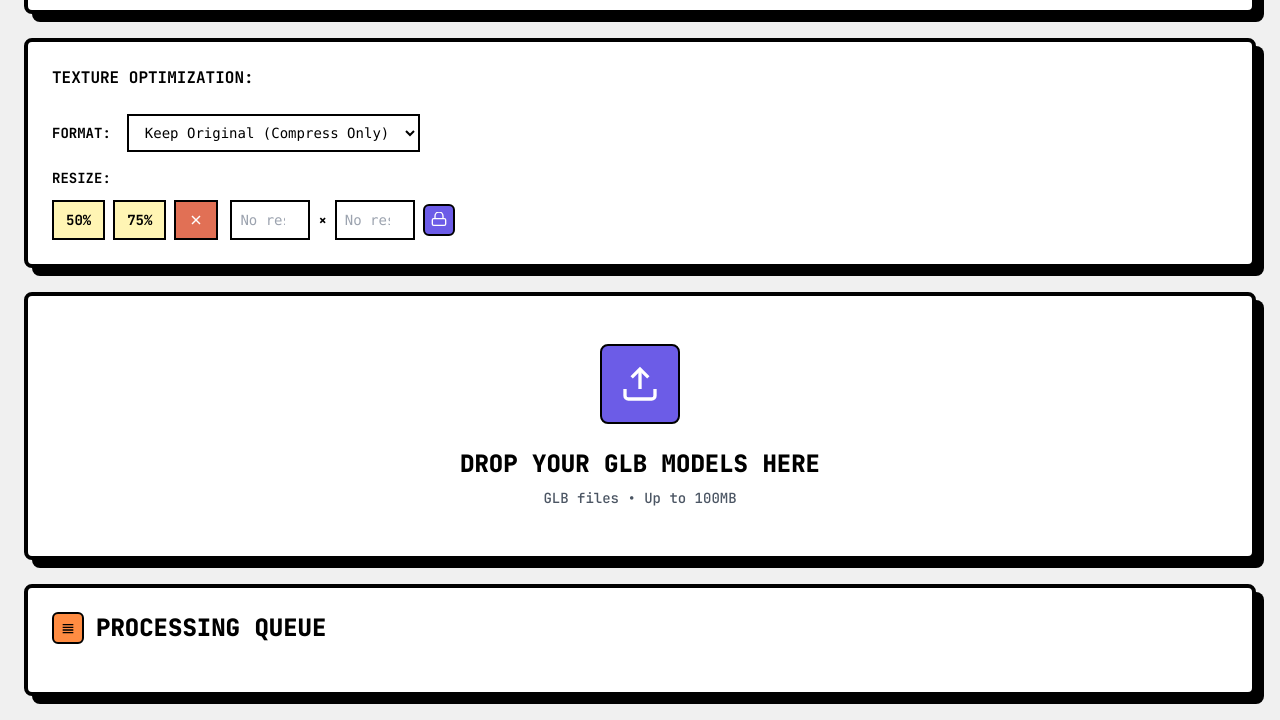
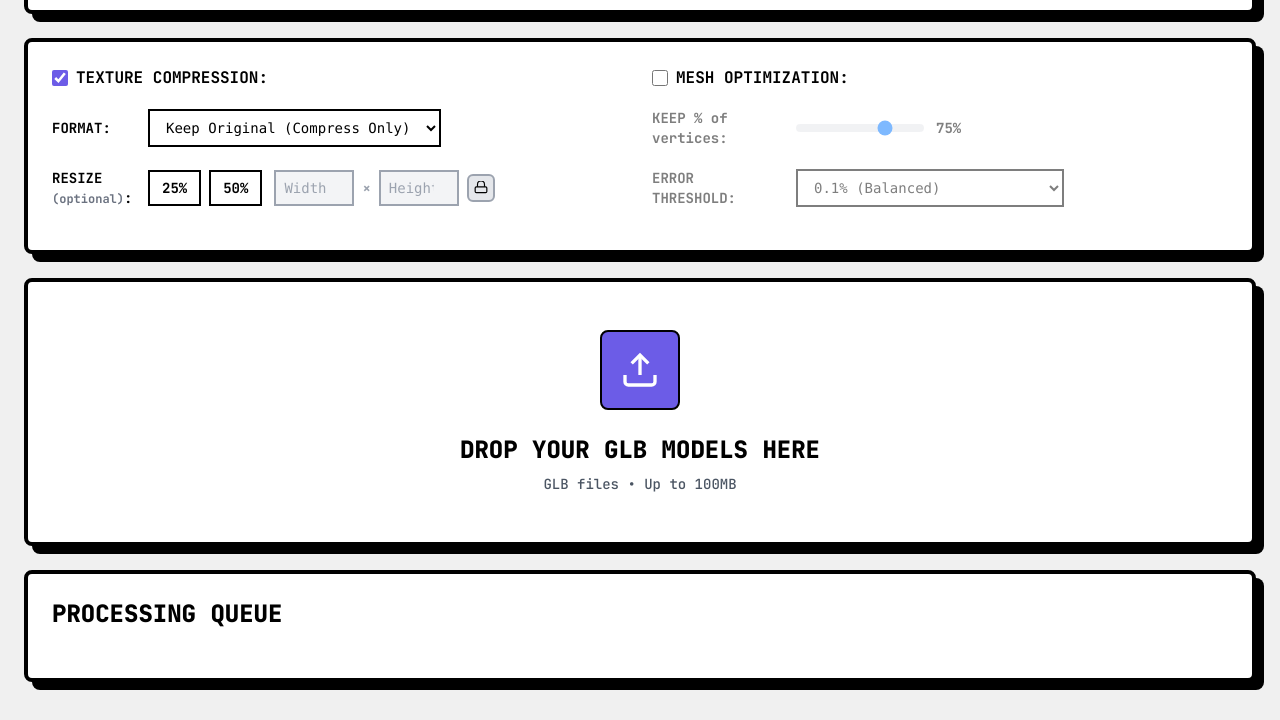
Before and after one commit to sweriko/smolglb, a website: page public/index.html in a window 1280 px wide. Shown: the part 118-838 px from the top of the page. Drawn offline with nearby package versions, Linux system fonts and the light colour scheme; a script that the page names is missing.

Commit message:
mesh optimization feature

```diff
--- a/public/index.html
+++ b/public/index.html
@@ -3,9 +3,12 @@
 <head>
     <meta charset="UTF-8">
     <meta name="viewport" content="width=device-width, initial-scale=1.0">
-    <title>smol textures</title>
+    <title>smol PRESS</title>
     <link rel="icon" type="image/png" href="favicon.png">
     <script src="https://cdn.tailwindcss.com"></script>
+    <script src="https://cdn.jsdelivr.net/npm/meshoptimizer@0.24.0/meshopt_decoder.min.js"></script>
+    <script src="https://cdn.jsdelivr.net/npm/meshoptimizer@0.24.0/meshopt_encoder.min.js"></script>
+    <script src="https://cdn.jsdelivr.net/npm/meshoptimizer@0.24.0/meshopt_simplifier.min.js"></script>
     <style>
         @import url('https://fonts.googleapis.com/css2?family=JetBrains+Mono:wght@400;500;700;800&display=swap');
         body {
@@ -35,7 +38,7 @@
                     <div class="flex items-center gap-2">
                         <h1 class="text-2xl sm:text-3xl lg:text-4xl font-black text-black">smol</h1>
                         <div class="text-2xl sm:text-3xl lg:text-4xl font-black text-black">
-                            TEXTURES
+                            PRESS
                         </div>
                     </div>
                 </div>
@@ -64,14 +67,18 @@
         <!-- Texture Optimization Controls -->
         <div class="mb-6">
             <div class="bg-white border-4 border-black shadow-[8px_8px_0px_rgba(0,0,0,1)] rounded-lg p-4 sm:p-6 mb-4">
-                <div class="flex flex-col gap-4">
-                    <div class="flex items-center gap-2 mb-2">
-                        <span class="text-sm sm:text-base font-bold text-black">TEXTURE OPTIMIZATION:</span>
+                <div class="flex flex-col lg:flex-row gap-6">
+                    <!-- Texture Optimization Section -->
+                    <div class="flex-1">
+                        <div class="flex items-center gap-2 mb-4 h-6">
+                            <input type="checkbox" id="enableTextureOptimization" class="w-4 h-4 border-2 border-black rounded-sm accent-[#6C5CE7]" checked>
+                            <span class="text-sm sm:text-base font-bold text-black">TEXTURE COMPRESSION:</span>
                         </div>
 
+                        <div id="textureOptimizationSettings" class="flex flex-col gap-4 min-h-[120px]">
                             <!-- Format Selection -->
-                    <div class="flex flex-col sm:flex-row gap-4 items-start sm:items-center">
-                        <div class="flex items-center gap-2">
+                            <div class="flex flex-col sm:flex-row gap-4 items-start sm:items-center min-h-[44px]">
+                                <div class="flex items-center gap-2 w-20 flex-shrink-0">
                                     <span class="text-sm font-bold text-black">FORMAT:</span>
                                 </div>
                                 <select id="targetFormat" class="px-3 py-2 border-2 border-black bg-white font-mono text-sm focus:outline-none focus:shadow-[2px_2px_0px_rgba(0,0,0,1)]">
@@ -84,33 +91,65 @@
                             </div>
 
                             <!-- Resize Options -->
-                    <div class="flex flex-col gap-3">
-                        <div class="flex items-center gap-2">
-                            <span class="text-sm font-bold text-black">RESIZE:</span>
+                            <div class="flex flex-col sm:flex-row gap-4 items-start sm:items-center min-h-[44px]">
+                                <div class="flex items-center gap-2 w-20 flex-shrink-0">
+                                    <span class="text-sm font-bold text-black">RESIZE <span class="text-xs text-gray-500">(optional)</span>:</span>
                                 </div>
 
                                 <div class="flex flex-col sm:flex-row gap-3">
                                     <div class="flex gap-2">
-                                <button id="resize50" class="px-3 py-2 border-2 border-black bg-[#FFF5B4] hover:bg-[#FFEB3B] hover:shadow-[2px_2px_0px_rgba(0,0,0,1)] font-bold text-black text-sm transition-all duration-150">50%</button>
-                                <button id="resize75" class="px-3 py-2 border-2 border-black bg-[#FFF5B4] hover:bg-[#FFEB3B] hover:shadow-[2px_2px_0px_rgba(0,0,0,1)] font-bold text-black text-sm transition-all duration-150">75%</button>
-                                <button id="resize100" class="px-3 py-2 border-2 border-black bg-[#E17055] hover:bg-[#d63031] hover:shadow-[2px_2px_0px_rgba(0,0,0,1)] font-bold text-white text-sm transition-all duration-150 flex items-center justify-center">
-                                    <svg class="w-4 h-4" fill="none" stroke="currentColor" stroke-width="2" viewBox="0 0 24 24">
-                                        <line x1="18" y1="6" x2="6" y2="18"></line>
-                                        <line x1="6" y1="6" x2="18" y2="18"></line>
-                                    </svg>
-                                </button>
+                                        <button id="resize25" class="px-3 py-1.5 border-2 border-black bg-white hover:bg-[#FFEB3B] hover:shadow-[2px_2px_0px_rgba(0,0,0,1)] font-bold text-black text-sm transition-all duration-150">25%</button>
+                                        <button id="resize50" class="px-3 py-1.5 border-2 border-black bg-white hover:bg-[#FFEB3B] hover:shadow-[2px_2px_0px_rgba(0,0,0,1)] font-bold text-black text-sm transition-all duration-150">50%</button>
                                     </div>
 
                                     <div class="flex gap-2 items-center">
-                                <input type="number" id="customWidth" placeholder="Width" class="w-20 px-2 py-2 border-2 border-black font-mono text-sm focus:outline-none focus:shadow-[2px_2px_0px_rgba(0,0,0,1)]">
-                                <span class="text-sm font-bold">×</span>
-                                <input type="number" id="customHeight" placeholder="Height" class="w-20 px-2 py-2 border-2 border-black font-mono text-sm focus:outline-none focus:shadow-[2px_2px_0px_rgba(0,0,0,1)]">
-                                <button id="aspectRatioLock" class="w-8 h-8 border-2 border-black bg-[#6C5CE7] hover:bg-[#5a4fcf] rounded-md flex items-center justify-center transition-all duration-150 hover:shadow-[2px_2px_0px_rgba(0,0,0,1)]">
-                                    <svg class="w-4 h-4 text-white" fill="none" stroke="currentColor" stroke-width="2" viewBox="0 0 24 24">
+                                        <input type="number" id="customWidth" placeholder="Width" class="w-20 px-2 py-1.5 border-2 border-gray-400 bg-gray-100 text-gray-500 font-mono text-sm cursor-not-allowed" disabled>
+                                        <span class="text-sm font-bold text-gray-400">×</span>
+                                        <input type="number" id="customHeight" placeholder="Height" class="w-20 px-2 py-1.5 border-2 border-gray-400 bg-gray-100 text-gray-500 font-mono text-sm cursor-not-allowed" disabled>
+                                        <button id="aspectRatioLock" class="w-7 h-7 border-2 border-gray-400 bg-gray-200 rounded-md flex items-center justify-center cursor-not-allowed" disabled>
+                                            <svg class="w-3.5 h-3.5 text-black" fill="none" stroke="currentColor" stroke-width="2" viewBox="0 0 24 24">
                                                 <path d="M6 10v-4a6 6 0 1 1 12 0v4"/>
                                                 <rect x="2" y="10" width="20" height="10" rx="2" ry="2"/>
                                             </svg>
                                         </button>
+                                    </div>
+                                </div>
+                            </div>
+                        </div>
+                    </div>
+
+                    <!-- Mesh Optimization Section -->
+                    <div class="flex-1">
+                        <div class="flex items-center gap-2 mb-4 h-6">
+                            <input type="checkbox" id="enableMeshOptimization" class="w-4 h-4 border-2 border-black rounded-sm accent-[#6C5CE7]">
+                            <span class="text-sm sm:text-base font-bold text-black">MESH OPTIMIZATION:</span>
+                        </div>
+
+                        <div id="meshOptimizationSettings" class="flex flex-col gap-4 opacity-50 pointer-events-none min-h-[120px]">
+                            <!-- Simplification Ratio -->
+                            <div class="flex flex-col sm:flex-row gap-4 items-start sm:items-center min-h-[44px]">
+                                <div class="flex items-center gap-2 w-32 flex-shrink-0">
+                                    <span class="text-sm font-bold text-black">KEEP % of vertices:</span>
+                                </div>
+                                <div class="flex items-center gap-3">
+                                    <input type="range" id="meshRatio" min="0.1" max="1.0" step="0.05" value="0.75" class="w-32 h-2 bg-gray-200 rounded-lg appearance-none cursor-pointer">
+                                    <span id="meshRatioValue" class="text-sm font-bold text-black w-12">75%</span>
+                                </div>
+                            </div>
+
+                            <!-- Error Threshold -->
+                            <div class="flex flex-col sm:flex-row gap-4 items-start sm:items-center min-h-[44px]">
+                                <div class="flex items-center gap-2 w-32 flex-shrink-0">
+                                    <span class="text-sm font-bold text-black">ERROR THRESHOLD:</span>
+                                </div>
+                                <div class="flex items-center gap-3">
+                                    <select id="meshErrorThreshold" class="px-3 py-2 border-2 border-black bg-white font-mono text-sm focus:outline-none focus:shadow-[2px_2px_0px_rgba(0,0,0,1)]">
+                                        <option value="0.0001">0.01% (High Quality)</option>
+                                        <option value="0.001" selected>0.1% (Balanced)</option>
+                                        <option value="0.01">1% (Lower Quality)</option>
+                                        <option value="1">No Limit (Max Compression)</option>
+                                    </select>
+                                </div>
                             </div>
                         </div>
                     </div>
@@ -140,11 +179,6 @@
         <!-- Processing Queue -->
         <div id="queueSection" class="bg-white border-4 border-black shadow-[8px_8px_0px_rgba(0,0,0,1)] rounded-lg p-4 sm:p-6">
             <div class="flex items-center gap-3 mb-4 sm:mb-6">
-                <div class="w-7 h-7 sm:w-8 sm:h-8 bg-[#FF8C42] border-2 border-black rounded-md flex items-center justify-center">
-                    <svg class="w-3.5 h-3.5 sm:w-4 sm:h-4 text-black" fill="currentColor" viewBox="0 0 24 24">
-                        <path d="M4,6V8H20V6H4M4,10V12H20V10H4M4,14V16H20V14H4M4,18V20H20V18H4Z"/>
-                    </svg>
-                </div>
                 <h2 class="text-xl sm:text-2xl font-black text-black">PROCESSING QUEUE</h2>
             </div>
 
```
Lines whose indentation alone changed are shown as unchanged.
